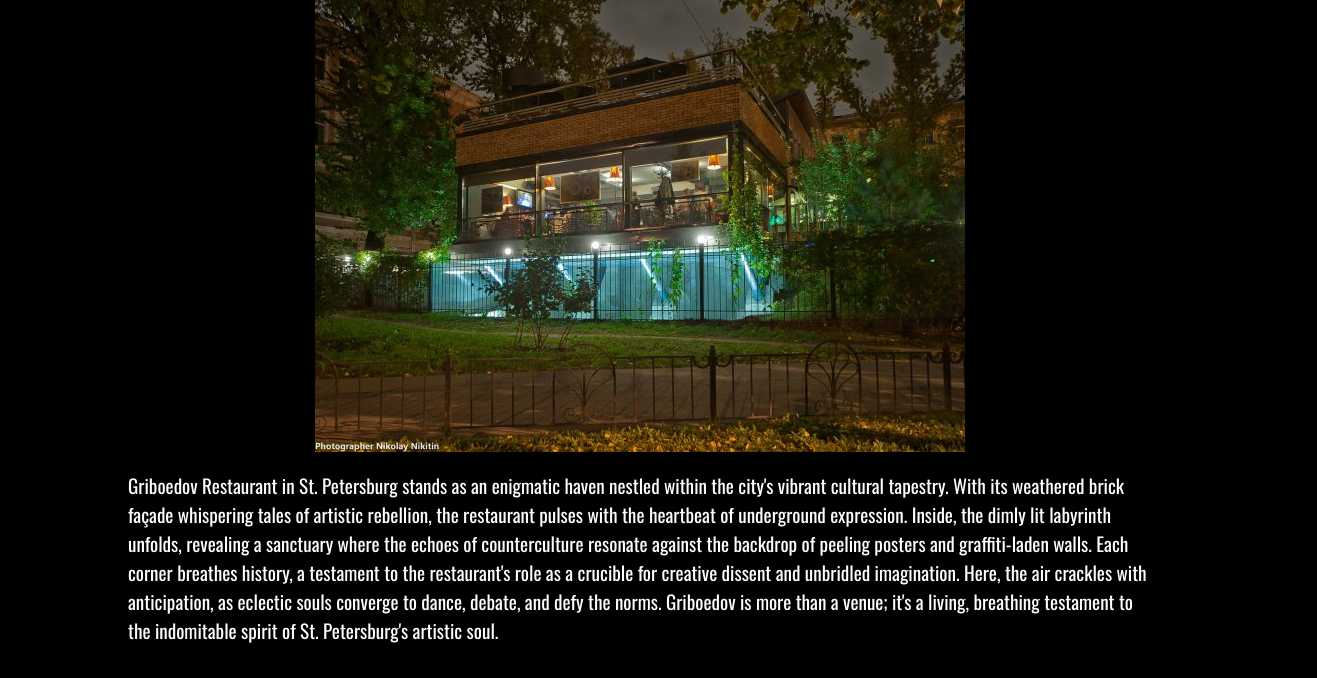
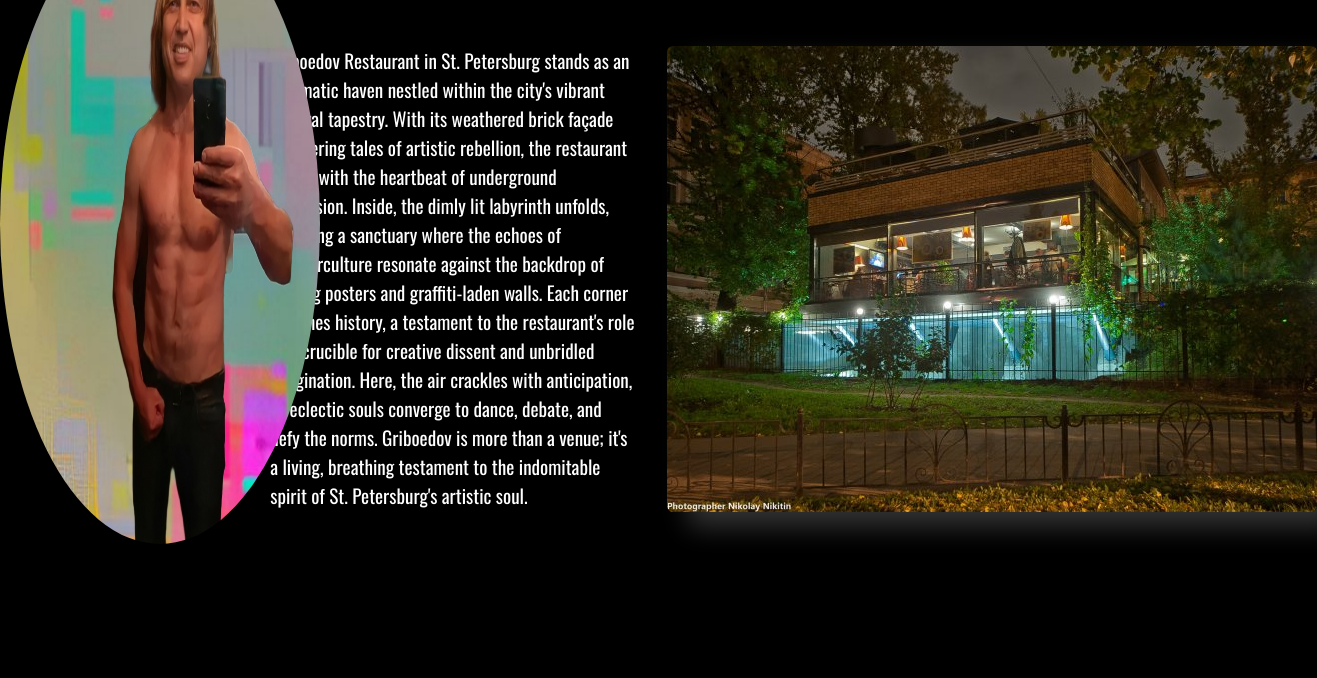
Before and after one commit to AiratMurtazin/odin-restaurant-page, a website built with webpack: page dist/index.html in a window 1280 px wide. Shown: the part 122-800 px from the top of the page, 1317 px wide, since content can reach past the window. Built offline with nearby package versions, Linux system fonts and the light colour scheme; a web font is replaced by a local one.

Commit message:
make main page

```diff
--- a/src/homePage.js
+++ b/src/homePage.js
@@ -2,7 +2,8 @@
 
 export function homePage() {
 	content.innerHTML = `<h1>Griboedov Restaurant</h1>
-	<img src="../src/assets/images/griboedov.jpg" alt="griboedov" class="griboedovImg"/>
+    	<img src="../src/assets/images/brown-snake.jpg" alt="brown-snake"/ class="brown-snake">
+  <div class="textImg">
 	<p>
 		Griboedov Restaurant in St. Petersburg stands as an enigmatic haven
 		nestled within the city's vibrant cultural tapestry. With its weathered
@@ -16,5 +17,5 @@
 		converge to dance, debate, and defy the norms. Griboedov is more than a
 		venue; it's a living, breathing testament to the indomitable spirit of
 		St. Petersburg's artistic soul.
-	</p>`
+	</p> <img src="../src/assets/images/griboedov.jpg" alt="griboedov" class="griboedovImg"/></div>`
 }
--- a/src/style.css
+++ b/src/style.css
@@ -23,6 +23,7 @@
 	background-color: transparent;
 	font-size: 1.2rem;
 	padding: 0 4px;
+	cursor: pointer;
 }
 
 /* HOME PAGE */
@@ -32,11 +33,34 @@
 	justify-content: center;
 	align-items: center;
 	flex-direction: column;
-	height: 80vh;
-	gap: 3%;
-	margin: 4% 10% 0 10%;
+	gap: 0.7rem;
+	margin: 2% 10% 0 10%;
 }
 
 #content p {
 	font-size: 1.2rem;
 }
+
+.textImg {
+	display: flex;
+	gap: 3%;
+	margin-top: 5%;
+	margin-left: 30%;
+}
+
+.textImg p {
+	width: 40ch;
+}
+
+.griboedovImg {
+	border-radius: 6px;
+	box-shadow: 21px 15px 27px 0px rgba(255, 255, 255, 0.2);
+}
+
+.brown-snake {
+	width: 25%;
+	height: 80%;
+	position: absolute;
+	left: 0;
+	border-radius: 50%;
+}
```
Also changed, not shown: dist/main.js, src/assets/images/brown-snake.jpg (added).
